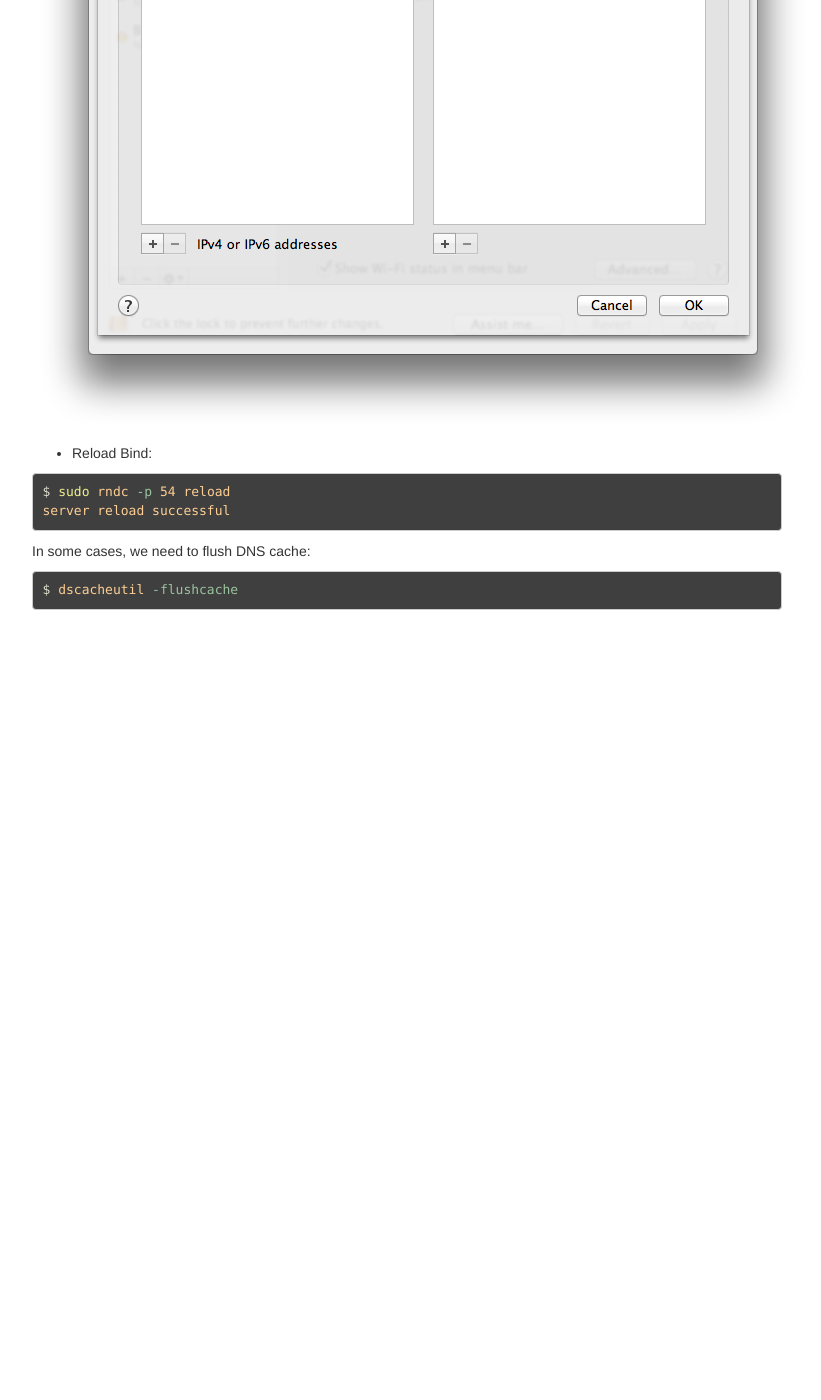
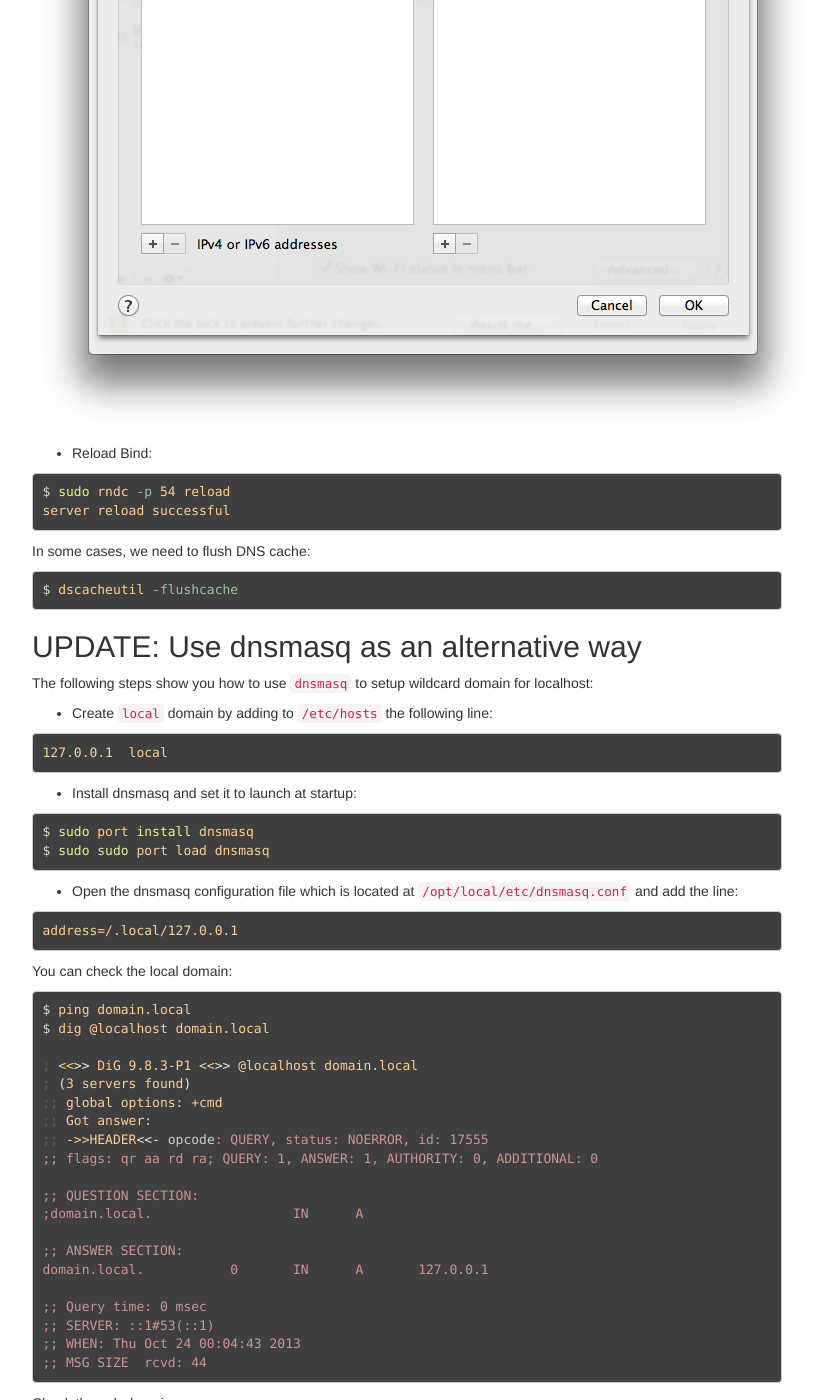
Before and after one commit to dontinhqt/nghuuphuoc.github.io, a Jekyll site: the page built from _posts/2013-10-11-setup-wildcard-subdomain-on-localhost.md, in a window 1280 px wide and 1400 px high, scrolled down 2929 px. Shown: the whole window, without its empty margins (233-1054 px from the left). Built offline with Jekyll 4.4.1, drawn with Linux system fonts in a browser that asks for light colours; Markdown is read by kramdown in place of the engine named in the settings; before the commit the page ends 3559 px from its top, so only the background shows below that; some of the changed text lies outside the part shown.

Commit message:
Add dnsmasq usage

````diff
--- a/_posts/2013-10-11-setup-wildcard-subdomain-on-localhost.md
+++ b/_posts/2013-10-11-setup-wildcard-subdomain-on-localhost.md
@@ -154,3 +154,76 @@ In some cases, we need to flush DNS cache:
 ```bash
 $ dscacheutil -flushcache
 ```
+
+## UPDATE: Use dnsmasq as an alternative way
+
+The following steps show you how to use ```dnsmasq``` to setup wildcard domain for localhost:
+
+* Create ```local``` domain by adding to ```/etc/hosts``` the following line:
+
+```
+127.0.0.1  local
+```
+
+* Install dnsmasq and set it to launch at startup:
+
+```bash
+$ sudo port install dnsmasq
+$ sudo sudo port load dnsmasq
+```
+
+* Open the dnsmasq configuration file which is located at ```/opt/local/etc/dnsmasq.conf``` and add the line:
+
+```
+address=/.local/127.0.0.1
+```
+
+You can check the local domain:
+
+```bash
+$ ping domain.local
+$ dig @localhost domain.local
+
+; <<>> DiG 9.8.3-P1 <<>> @localhost domain.local
+; (3 servers found)
+;; global options: +cmd
+;; Got answer:
+;; ->>HEADER<<- opcode: QUERY, status: NOERROR, id: 17555
+;; flags: qr aa rd ra; QUERY: 1, ANSWER: 1, AUTHORITY: 0, ADDITIONAL: 0
+
+;; QUESTION SECTION:
+;domain.local.			IN	A
+
+;; ANSWER SECTION:
+domain.local.		0	IN	A	127.0.0.1
+
+;; Query time: 0 msec
+;; SERVER: ::1#53(::1)
+;; WHEN: Thu Oct 24 00:04:43 2013
+;; MSG SIZE  rcvd: 44
+```
+
+Check the sub domain:
+
+```bash
+$ ping sub.domain.local
+$ dig @localhost sub.domain.local
+
+; <<>> DiG 9.8.3-P1 <<>> @localhost sub.domain.local
+; (3 servers found)
+;; global options: +cmd
+;; Got answer:
+;; ->>HEADER<<- opcode: QUERY, status: NOERROR, id: 54492
+;; flags: qr aa rd ra; QUERY: 1, ANSWER: 1, AUTHORITY: 0, ADDITIONAL: 0
+
+;; QUESTION SECTION:
+;sub.domain.local.			IN	A
+
+;; ANSWER SECTION:
+sub.domain.local.		0	IN	A	127.0.0.1
+
+;; Query time: 0 msec
+;; SERVER: ::1#53(::1)
+;; WHEN: Thu Oct 24 00:05:24 2013
+;; MSG SIZE  rcvd: 48
+```
````
